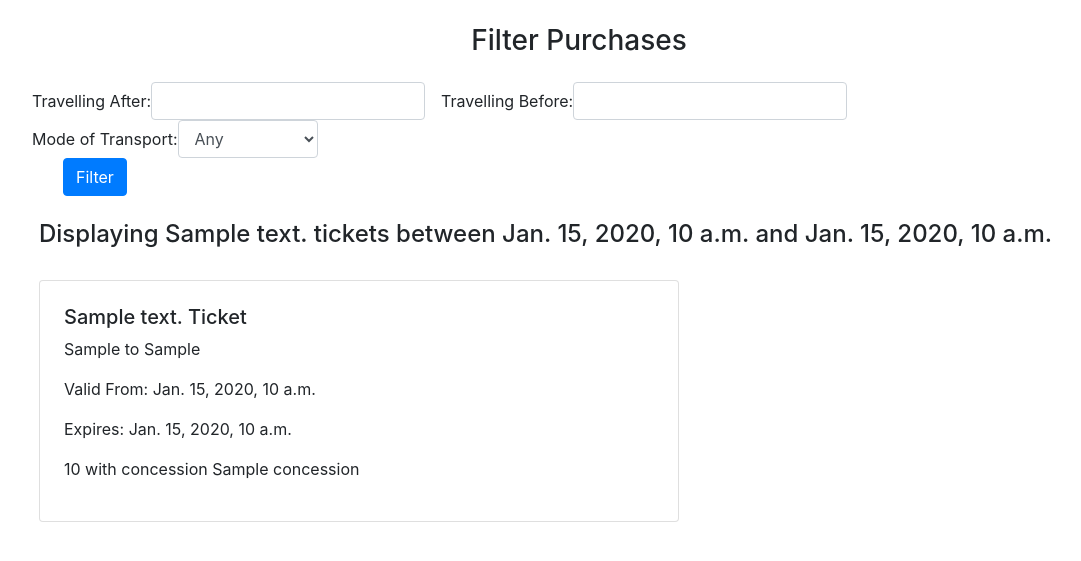
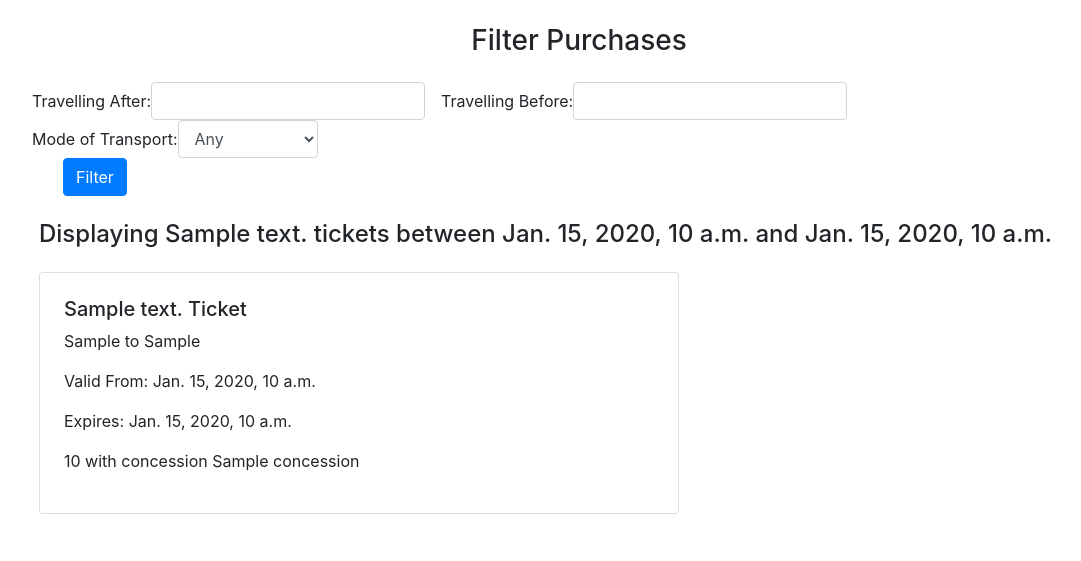
Before and after one commit to uofg-cs20/oti-customer, a Django app: template customer/website/templates/website/purchases.html in a window 1280 px wide. Shown: the part 56-617 px from the top of the page, without its empty margins (61-1142 px from the left). Run offline with Django 3.2, Linux system fonts and the light colour scheme; tables that the repository leaves empty hold one stand-in row (values such as "Sample post"); the template is opened without the code that fills it: values that come from a table or form of the project are taken from there, most other values are stand-ins (such as "Sample title", 1, 10 or a date in 2020); some libraries are stand-ins or nearby versions.

Commit message:
Clean up purchases code

```diff
--- a/customer/website/templates/website/purchases.html
+++ b/customer/website/templates/website/purchases.html
@@ -1,14 +1,5 @@
 {% extends 'website/base.html' %}
 {% load static %}
-
-<head>
-	<link rel="stylesheet" href="//code.jquery.com/ui/1.12.1/themes/base/jquery-ui.css">
-	<link rel="stylesheet" href="//resources/demos/style.css">
-	<script src="https://code.jquery.com/jquery-1.12.4.js"></script>
-	<script src="https://code.jquery.com/ui/1.12.1/jquery-ui.js"></script>
-	<script src ="{% static "js/datepicker.js" %}"></script>
-</head>
-
 
 {% block title %}
 	Purchases
@@ -68,8 +59,7 @@
 		{% endif %}
 
 		{% for p in purchases %}
-				<br/>
-				<div class="card p-4" style="width: 40rem;">
+			<div class="card p-4 my-4" style="width: 40rem;">
 				<h5>{{ p.mode.short_desc }} Ticket</h5>
 				<p>{{ p.location_from }} to {{ p.location_to }}</p>
 				<p>Valid From: {{ p.travel_from_date_time }}</p>
@@ -85,4 +75,3 @@
 	</div>
 
 {% endblock %}
-</body>
```
Lines whose indentation alone changed are shown as unchanged.
